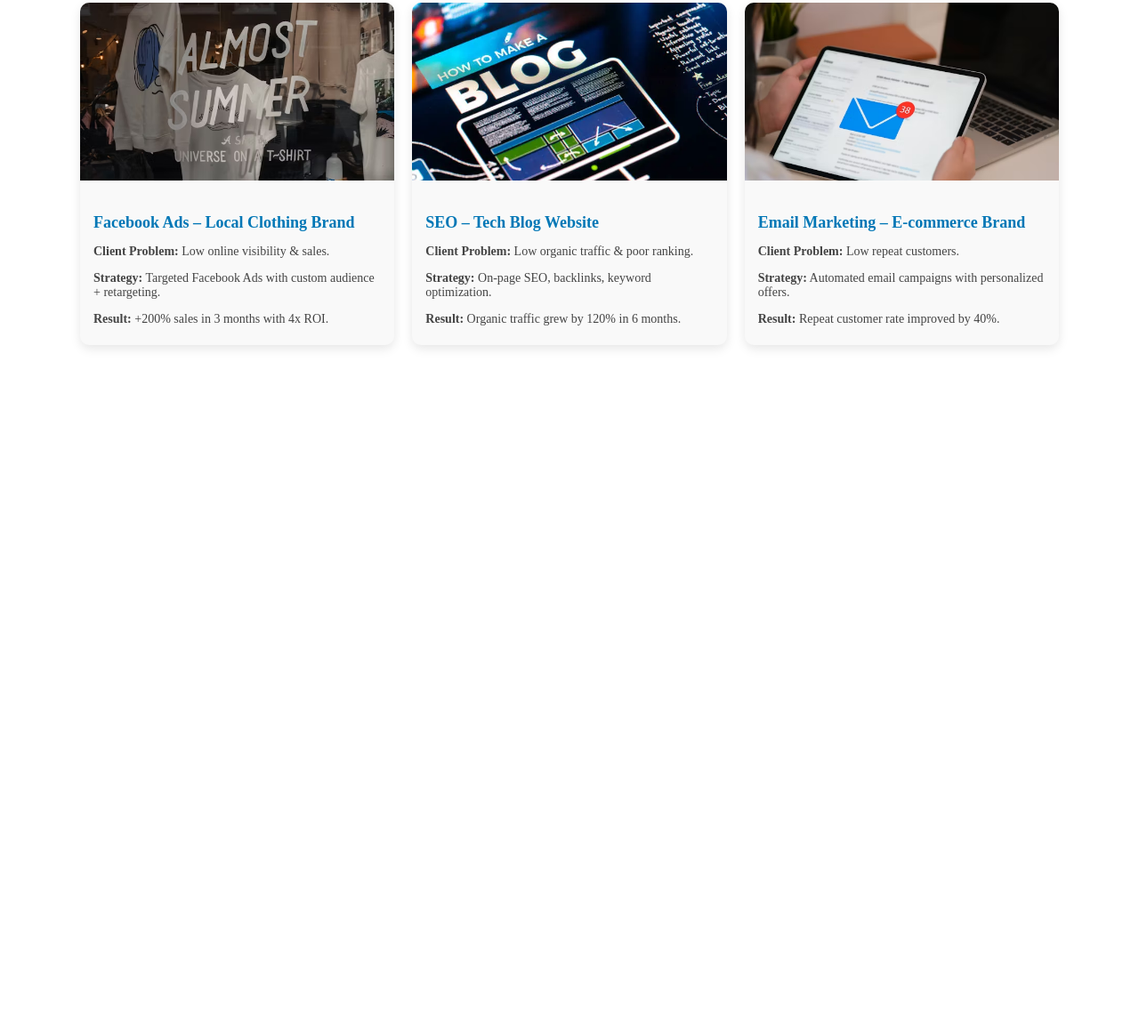
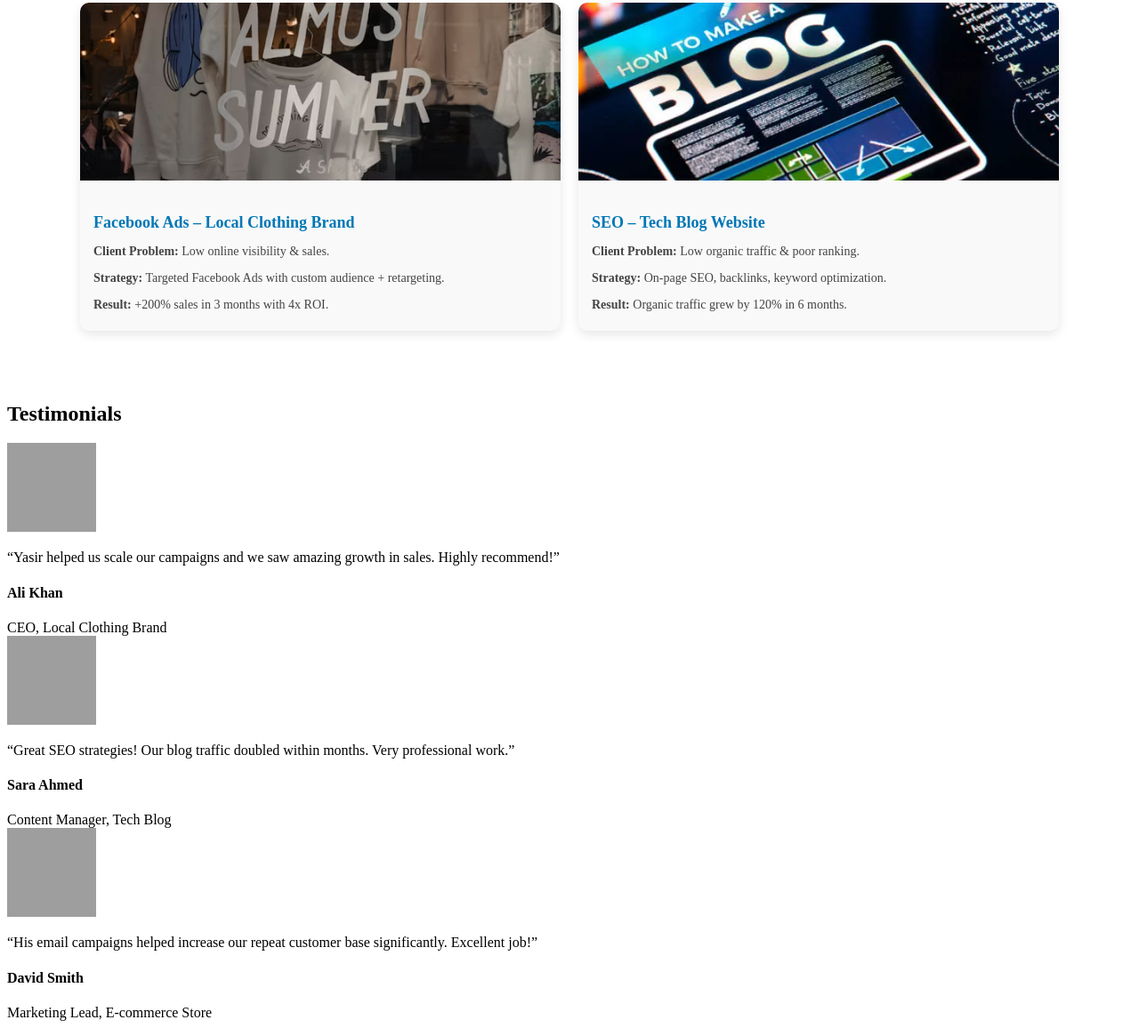
Before and after one commit to ayan336226/Yasir-Rahim-Portfolio, a plain HTML site: page index.html in a window 1280 px wide. Shown: the part 2646-3802 px from the top of the page at 89% size. Before the commit the page ends 3102 px from the top, so only its background shows below. Drawn offline with Linux system fonts and the light colour scheme; grey boxes are pictures that could not be loaded.

Commit message:
Update index.html

```diff
--- a/index.html
+++ b/index.html
@@ -154,12 +154,12 @@
     <div class="skill-card">
   <h3><i class="fas fa-bullhorn"></i> Platforms</h3>
   <ul>
-    <li><i class="fab fa-facebook"></i> Facebook Ads</li>
-    <li><i class="fab fa-google"></i> Google Ads</li>
-    <li><i class="fab fa-linkedin"></i> LinkedIn Ads</li>
-    <li><i class="fab fa-twitter"></i> Twitter Ads</li>
-    <li><i class="fab fa-youtube"></i> YouTube Ads</li>
-    <li><i class="fab fa-tiktok"></i> TikTok Ads</li>
+    <li><a href=""><i class="fab fa-facebook"></i> Facebook Ads</a></li>
+    <li><a href=""><i class="fab fa-google"></i> Google Ads</a></li>
+    <li><a href=""><i class="fab fa-linkedin"></i> LinkedIn Ads</a></li>
+    <li><a href=""><i class="fab fa-twitter"></i> Twitter Ads</a></li>
+    <li><a href=""><i class="fab fa-youtube"></i> YouTube Ads</a></li>
+    <li><a href=""><i class="fab fa-tiktok"></i> TikTok Ads</a></li>
   </ul>
 </div>
 
@@ -179,7 +179,7 @@
         <h3><i class="fas fa-paint-brush"></i> Design</h3>
         <ul>
           <li><i class="fas fa-magic"></i> Canva</li>
-          <li><i class="fas fa-image"></i> Photoshop</li>
+          <li><i class="fas fa-paint-brush"></i> Urdu designer</li>
         </ul>
       </div>
 
@@ -236,20 +236,52 @@
         </div>
       </div>
 
-      <!-- Case Study 3 -->
-      <div class="portfolio-card">
-        <img src="email.avif" alt="Campaign 3">
-        <div class="portfolio-content">
-          <h3>Email Marketing – E-commerce Brand</h3>
-          <p><strong>Client Problem:</strong> Low repeat customers.</p>
-          <p><strong>Strategy:</strong> Automated email campaigns with personalized offers.</p>
-          <p><strong>Result:</strong> Repeat customer rate improved by 40%.</p>
-        </div>
+
+
+    </div>
+  </div>
+</section>
+
+<!-- Testimonials Section -->
+<section id="testimonials">
+  <div class="container">
+    <h2>Testimonials</h2>
+    <div class="testimonials-grid">
+
+      <!-- Testimonial 1 -->
+      <div class="testimonial-card">
+        <img src="https://i.pravatar.cc/100?img=12" alt="Client 1">
+        <p>“Yasir helped us scale our campaigns and we saw amazing growth in sales. Highly recommend!”</p>
+        <h4>Ali Khan</h4>
+        <span>CEO, Local Clothing Brand</span>
+      </div>
+
+      <!-- Testimonial 2 -->
+      <div class="testimonial-card">
+        <img src="https://i.pravatar.cc/100?img=14" alt="Client 2">
+        <p>“Great SEO strategies! Our blog traffic doubled within months. Very professional work.”</p>
+        <h4>Sara Ahmed</h4>
+        <span>Content Manager, Tech Blog</span>
+      </div>
+
+      <!-- Testimonial 3 -->
+      <div class="testimonial-card">
+        <img src="https://i.pravatar.cc/100?img=18" alt="Client 3">
+        <p>“His email campaigns helped increase our repeat customer base significantly. Excellent job!”</p>
+        <h4>David Smith</h4>
+        <span>Marketing Lead, E-commerce Store</span>
       </div>
 
     </div>
   </div>
 </section>
+
+
+
+
+
+
+
 <script src="script.js"></script>
 </body>
 <html>
```
